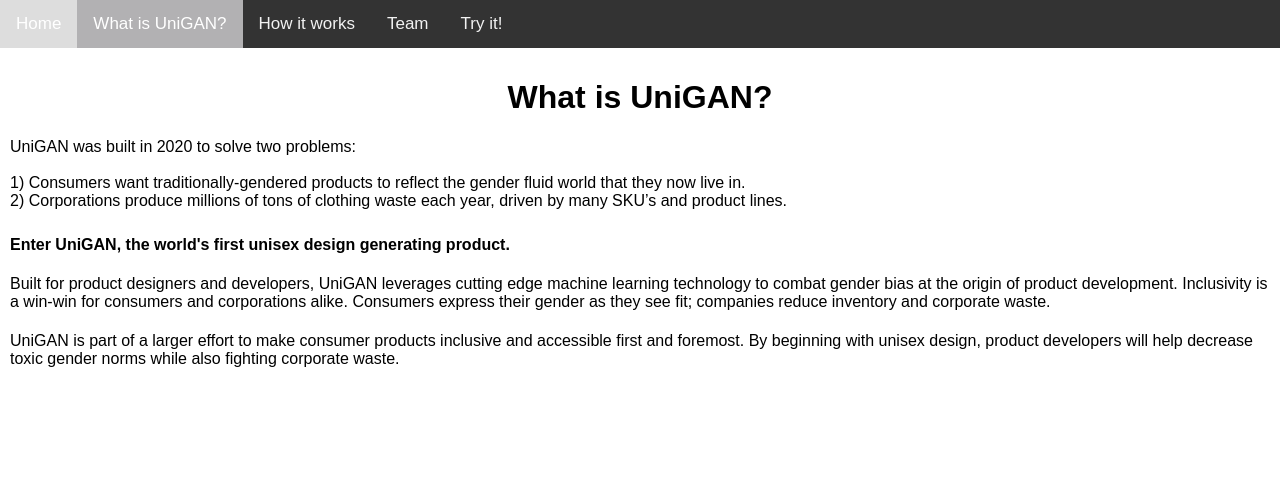
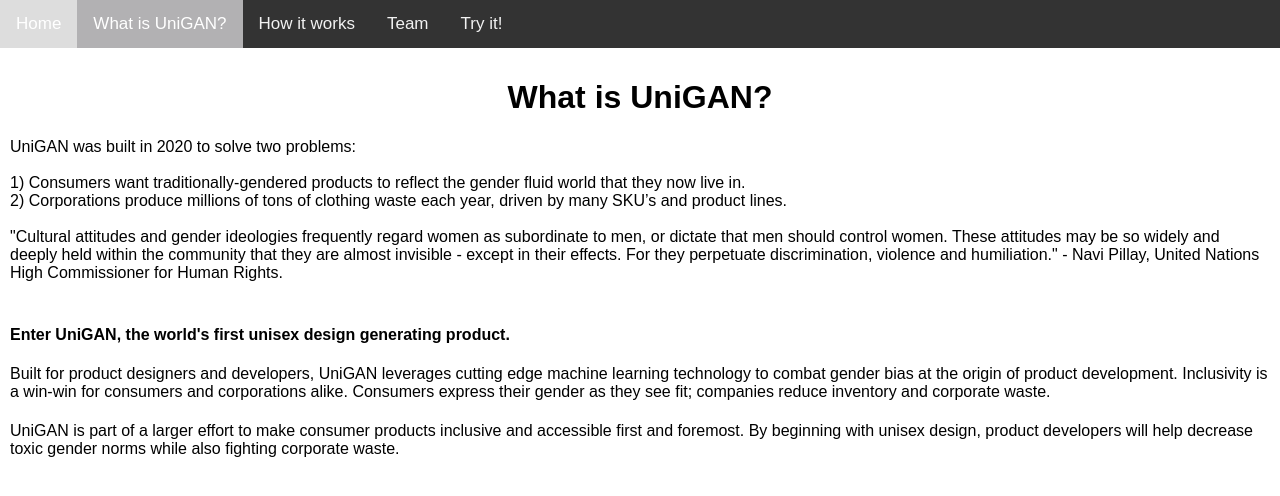
Before and after one commit to kszu/UniGAN, a Flask app: template flaskapp_unigan/templates/what_is_unigan.html in a window 1280 px wide. Shown: the top 496 px of the page. Run offline with Flask 2, Linux system fonts and the light colour scheme; the template is opened without the code that fills it, so the values that code supplies are empty; parts of the project's set-up code (start-up, migrations or seed data) failed here and were passed over.

Commit message:
Update what_is_unigan.html

```diff
--- a/flaskapp_unigan/templates/what_is_unigan.html
+++ b/flaskapp_unigan/templates/what_is_unigan.html
@@ -21,7 +21,12 @@
         <p>
             UniGAN was built in 2020 to solve two problems: <br /><br />
             1) Consumers want traditionally-gendered products to reflect the gender fluid world that they now live in. <br>
-            2) Corporations produce millions of tons of clothing waste each year, driven by many SKU’s and product lines.
+            2) Corporations produce millions of tons of clothing waste each year, driven by many SKU’s and product lines. <br /><br />
+
+            "Cultural attitudes and gender ideologies frequently regard women as subordinate to men, or dictate that
+            men should control women. These attitudes may be so widely and deeply held within the community that
+            they are almost invisible - except in their effects. For they perpetuate discrimination, violence and humiliation."
+            - Navi Pillay, United Nations High Commissioner for Human Rights. <br /><br />
         </p>
         <h4>
             Enter UniGAN, the world's first unisex design generating product.
```
